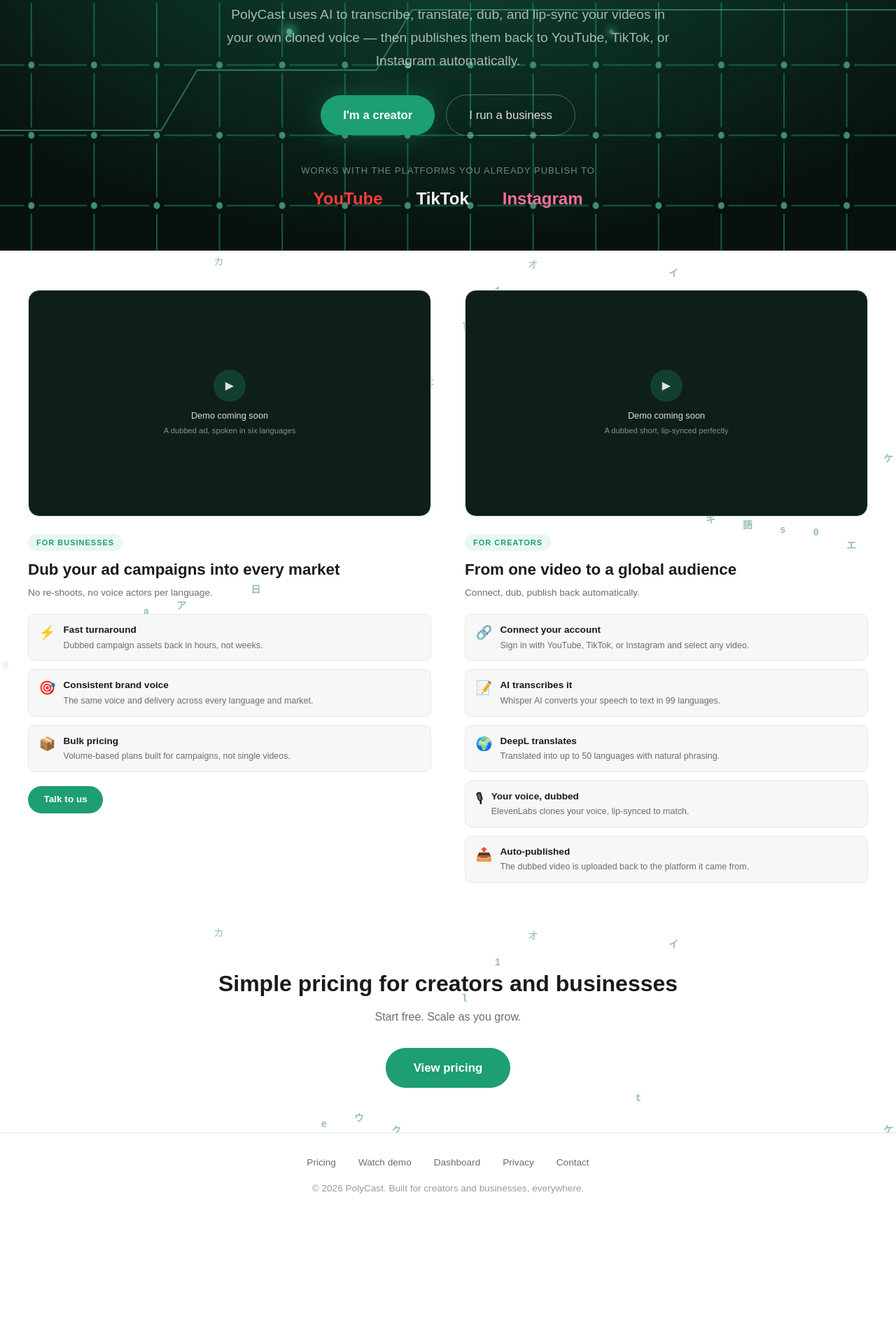
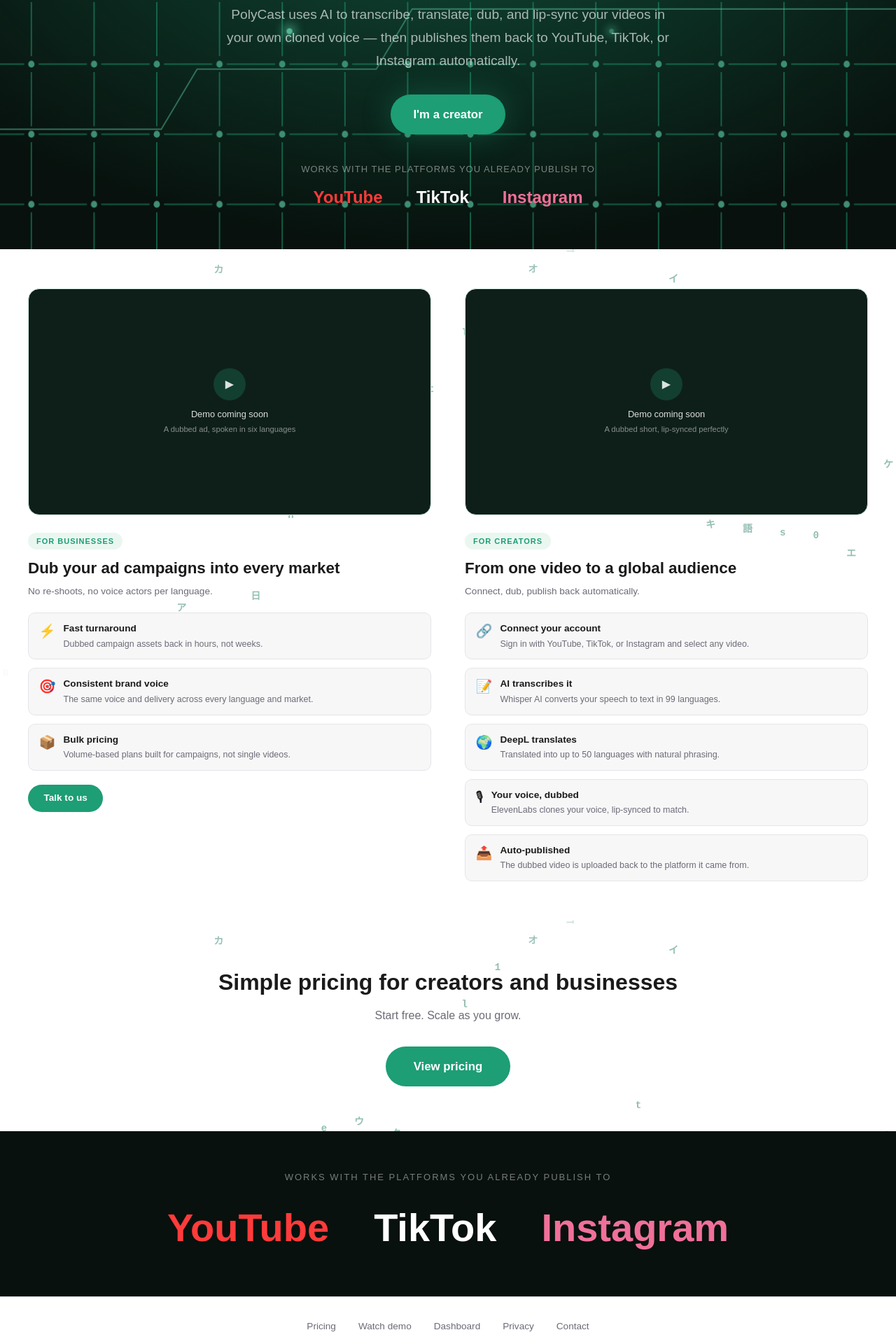
Before and after one commit to tazabbas/polycast, a Next.js app: page / in a window 1280 px wide. Shown: the part 440-2360 px from the top of the page at 70% size. Before the commit the page ends 2180 px from the top, so only its background shows below. Built offline with nearby package versions, Linux system fonts and the light colour scheme; no server answers.

Commit message:
Add Subscribe button, remove business CTA, duplicate platform names larger near footer

```diff
--- a/app/page.tsx
+++ b/app/page.tsx
@@ -149,17 +149,12 @@ export default function Home() {
               </SignUpButton>
             </Show>
             <Show when="signed-in">
-              <Link href="/dashboard">
+              <Link href="/pricing">
                 <button style={{ display: 'flex', alignItems: 'center', gap: '10px', background: '#1D9E75', color: 'white', border: 'none', padding: '1rem 2rem', borderRadius: '50px', fontSize: '1.05rem', cursor: 'pointer', fontWeight: 600, boxShadow: '0 0 40px rgba(29,158,117,0.35)' }}>
-                  Go to dashboard
+                  Subscribe
                 </button>
               </Link>
             </Show>
-            <Link href="/pricing#business">
-              <button style={{ display: 'flex', alignItems: 'center', gap: '8px', background: 'transparent', color: 'rgba(255,255,255,0.85)', border: '1px solid rgba(255,255,255,0.3)', padding: '1rem 2rem', borderRadius: '50px', fontSize: '1.05rem', cursor: 'pointer' }}>
-                I run a business
-              </button>
-            </Link>
           </div>
 
           <p style={{ fontSize: '13px', color: 'rgba(255,255,255,0.45)', marginBottom: '0.75rem', textTransform: 'uppercase', letterSpacing: '1px' }}>Works with the platforms you already publish to</p>
@@ -251,6 +246,16 @@ export default function Home() {
         </div>
       </section>
 
+      {/* Platform names, repeated much bigger near the bottom */}
+      <section style={{ padding: '3.5rem 2rem', textAlign: 'center', background: '#08110D' }}>
+        <p style={{ fontSize: '13px', color: 'rgba(255,255,255,0.45)', marginBottom: '1.25rem', textTransform: 'uppercase', letterSpacing: '2px' }}>Works with the platforms you already publish to</p>
+        <div style={{ display: 'flex', justifyContent: 'center', gap: '4rem', flexWrap: 'wrap' }}>
+          <span style={{ fontSize: 'clamp(2rem, 5vw, 3.5rem)', fontWeight: 800, color: '#FF3B3B' }}>YouTube</span>
+          <span style={{ fontSize: 'clamp(2rem, 5vw, 3.5rem)', fontWeight: 800, color: '#FFFFFF' }}>TikTok</span>
+          <span style={{ fontSize: 'clamp(2rem, 5vw, 3.5rem)', fontWeight: 800, color: '#F0709A' }}>Instagram</span>
+        </div>
+      </section>
+
       <footer style={{ borderTop: '1px solid #E5E5EA', padding: '2rem', textAlign: 'center', color: '#9A9AA4', fontSize: '0.85rem' }}>
         <div style={{ display: 'flex', justifyContent: 'center', gap: '2rem', marginBottom: '1rem', flexWrap: 'wrap' }}>
           <Link href="/pricing" style={{ color: '#6B6B76', textDecoration: 'none' }}>Pricing</Link>
```
